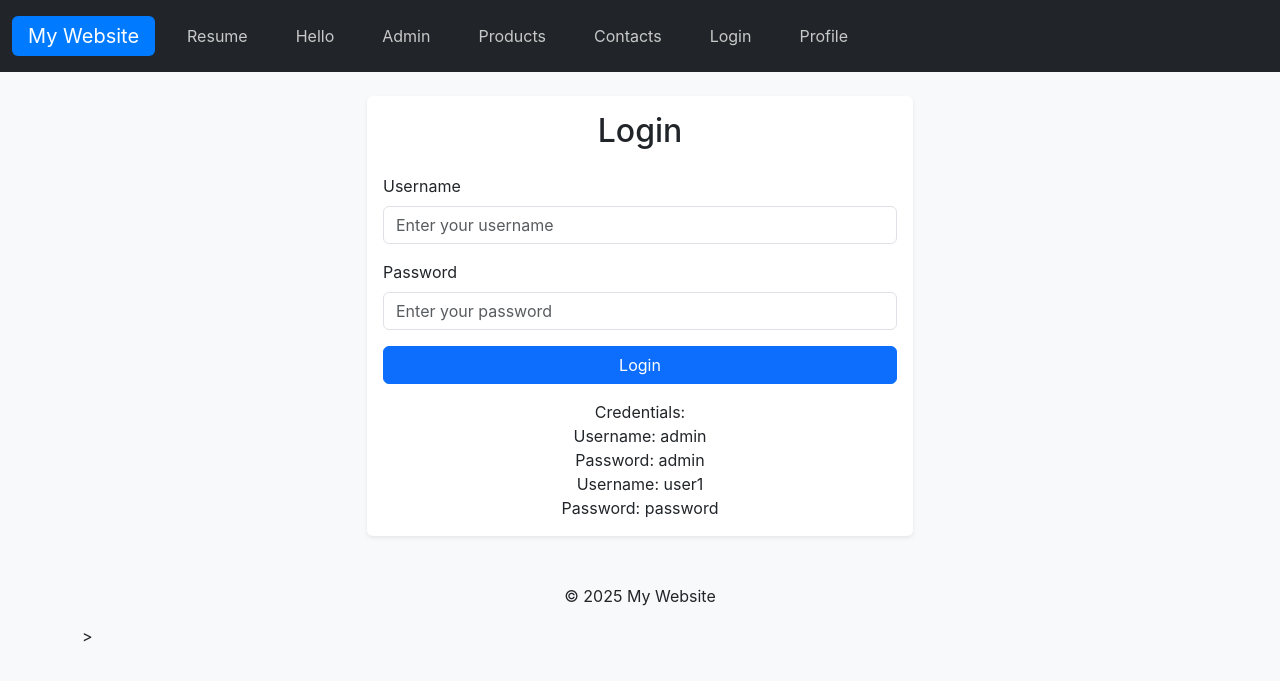
After one commit to StepanNazar/flask_app_nazar, a Flask app: page /login in a window 1280 px wide. The commit adds this page. Shown: the top 681 px of the page. Run offline with Flask 3, Linux system fonts and the light colour scheme.

Commit message:
feat: implement user authentication with login and profile pages

```diff
--- a/app/templates/base.html
+++ b/app/templates/base.html
@@ -12,6 +12,16 @@
 <body>
     {% include 'navigation.html' %}
     <div class="container mt-4">
+        {% with messages = get_flashed_messages(with_categories=true) %}
+          {% if messages %}
+            {% for category, message in messages %}
+              <div class="alert alert-{{ category }} alert-dismissible fade show" role="alert">
+                {{ message }}
+                <button type="button" class="btn-close" data-bs-dismiss="alert" aria-label="Close"></button>
+              </div>
+            {% endfor %}
+          {% endif %}
+        {% endwith %}
         {% block content %}{% endblock %}
     </div>
     {% include 'footer.html' %}
--- a/app/templates/navigation.html
+++ b/app/templates/navigation.html
@@ -21,6 +21,12 @@
                 <li class="nav-item">
                     <a class="nav-link" href="{{ url_for('resume.contact') }}">Contacts</a>
                 </li>
+                <li class="nav-item">
+                    <a class="nav-link" href="{{ url_for('users.login') }}">Login</a>
+                </li>
+                <li class="nav-item">
+                    <a class="nav-link" href="{{ url_for('users.profile') }}">Profile</a>
+                </li>
             </ul>
         </div>
     </div>
--- /dev/null
+++ b/app/users/templates/login.html
@@ -0,0 +1,33 @@
+{% extends "base.html" %}
+{% block title %}Login{% endblock %}
+
+{% block content %}
+<div class="row justify-content-center">
+    <div class="col-lg-6 col-md-8">
+        <div class="card shadow-sm">
+            <div class="card-body">
+                <h2 class="card-title text-center mb-4">Login</h2>
+                <form method="POST" action="{{ url_for('users.login') }}">
+                    <div class="mb-3">
+                        <label for="username" class="form-label">Username</label>
+                        <input type="text" class="form-control" id="username" name="username" placeholder="Enter your username" required>
+                    </div>
+                    <div class="mb-3">
+                        <label for="password" class="form-label">Password</label>
+                        <input type="password" class="form-control" id="password" name="password" placeholder="Enter your password" required>
+                    </div>
+                    <div class="d-grid">
+                        <button type="submit" class="btn btn-primary">Login</button>
+                    </div>
+                    <div class="mt-3 text-center">
+                        Credentials: <br>
+                        Username: admin <br>
+                        Password: admin <br>
+                        Username: user1 <br>
+                        Password: password
+                    </div>
+                </form>
+            </div>
+        </div>
+    </div>
+{% endblock %}
--- a/app/users/views.py
+++ b/app/users/views.py
@@ -1,4 +1,4 @@
-from flask import render_template, request, redirect, url_for
+from flask import render_template, request, redirect, url_for, flash, session
 from . import users_bp
 
 
@@ -13,3 +13,29 @@
     return redirect(
         url_for("users.greetings", name="administrator", age=45, _external=True)
     )
+
+@users_bp.route("/login", methods=["GET", "POST"])
+def login():
+    if request.method == "POST":
+        users = [("admin", "admin"), ("user1", "password")]
+        username = request.form.get("username")
+        password = request.form.get("password")
+        if (username, password) in users:
+            session["username"] = username
+            flash("Login successful!", "success")
+            return redirect(url_for("users.profile"))
+        flash("Incorrect username or password!", "danger")
+    return render_template("login.html")
+
+@users_bp.route("/logout")
+def logout():
+    session.pop("username", None)
+    flash("Logout successful!", "success")
+    return redirect(url_for("users.login"))
+
+@users_bp.route("/profile")
+def profile():
+    if "username" in session:
+        return render_template("profile.html", username=session["username"])
+    flash("Please login first!", "danger")
+    return redirect(url_for("users.login"))
```
Also changed, not shown: app/users/templates/profile.html (added, +17 -0 lines).
